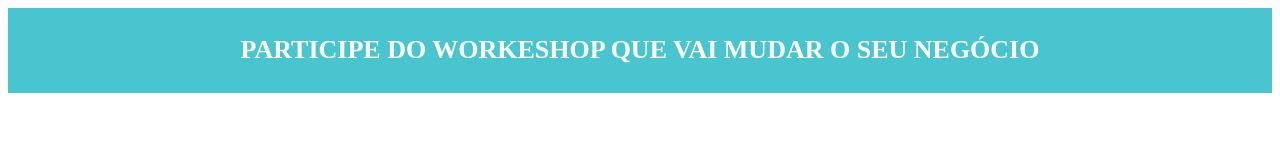
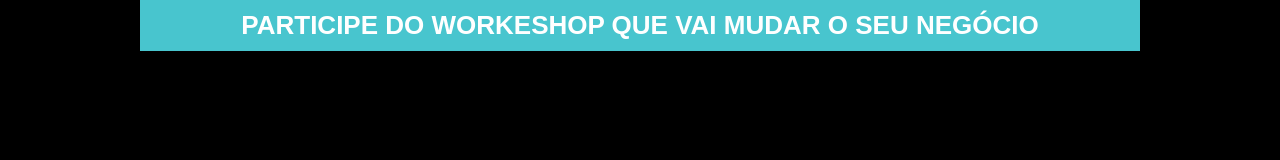
Before and after one commit to Wsanbey/Projeto_Pagina_de_Captura, a plain HTML site: page index.html in a window 1280 px wide. Drawn offline with Linux system fonts and the light colour scheme.

Commit message:
Cabeçalho finalizado

```diff
--- a/estilo.css
+++ b/estilo.css
@@ -1,3 +1,18 @@
+*{
+    margin: 0;
+    padding: 0;
+}
+
+body{
+    font-family: Arial, Helvetica, sans-serif;
+    background-color: black;
+}
+
+.container{
+    max-width: 1000px;
+    margin: auto;
+}
+
 header{
     background-color: #48C5CE;
     text-align: center;
--- a/index.html
+++ b/index.html
@@ -1,18 +1,21 @@
 <!DOCTYPE html>
 <html lang="pt-BR">
+
 <head>
     <meta charset="UTF-8">
     <meta name="viewport" content="width=device-width, initial-scale=1.0">
-    <script src="/script.js" defer ></script>
+    <script src="/script.js" defer></script>
     <link rel="stylesheet" href="estilo.css" type="text/css">
     <link rel="icon" href="/images/ico.png" type="imagens/png">
     <title>Workshop</title>
 </head>
+
 <body>
-    <header>
-        <h1 class="title">PARTICIPE DO WORKESHOP QUE VAI MUDAR O SEU NEGÓCIO</h1>
-    </header>
+    <div class="container">
+        <header>
+            <h1 class="title">PARTICIPE DO WORKESHOP QUE VAI MUDAR O SEU NEGÓCIO</h1>
+        </header>
+    </div>
+</body>
 
-
-</body>
 </html>
```
